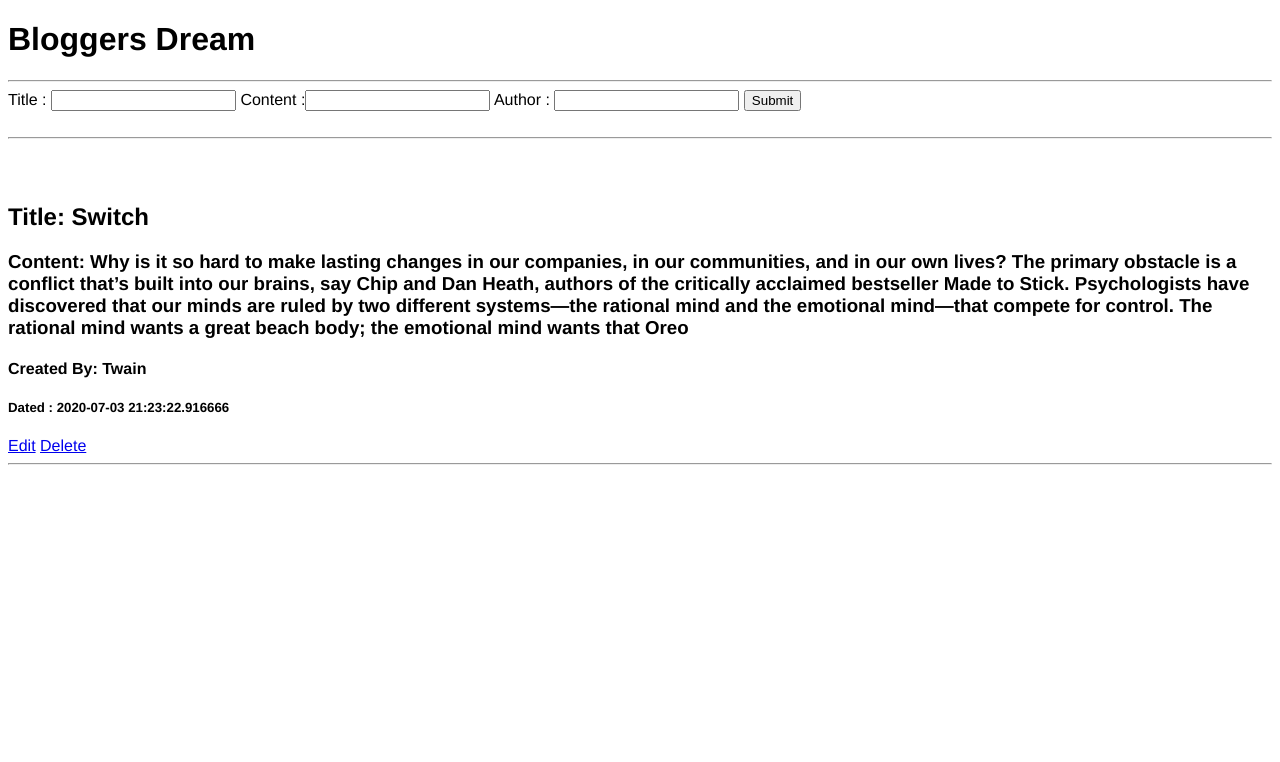
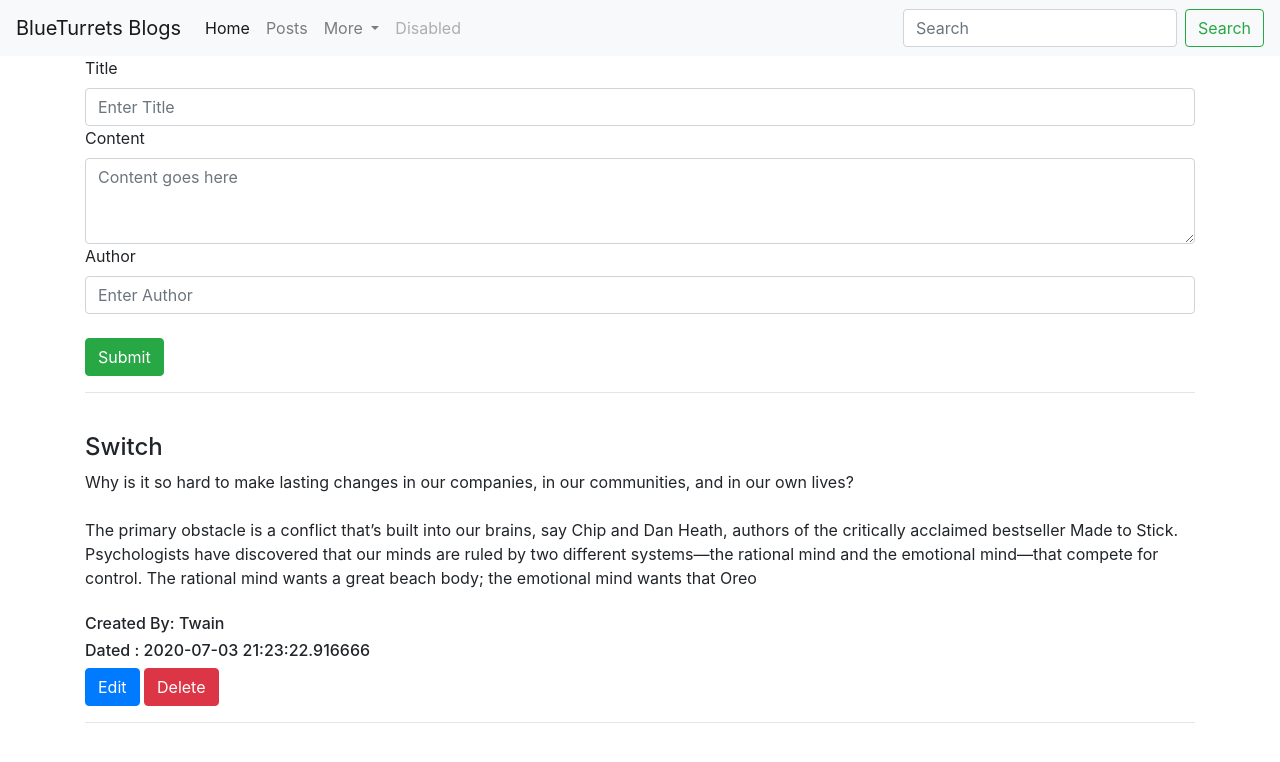
Before and after one commit to shakirshakeelzargar/BloggingWebsiteFlask, a Flask app: page /Posts in a window 1280 px wide. Shown: the top 762 px of the page. Run offline with Flask 2, Linux system fonts and the light colour scheme; data comes from the database, SQL or seed files in the repository; both versions use the stored data as it was after the commit; some libraries are stand-ins or nearby versions.

Commit message:
Working Blog App

```diff
--- a/Templates/Base.html
+++ b/Templates/Base.html
@@ -1,13 +1,63 @@
 <!DOCTYPE html>
 <html lang="en">
+
 <head>
     <meta charset="UTF-8">
     <meta name="viewport" content="width=device-width, initial-scale=1.0">
-    <link rel="stylesheet" href="{{url_for('static',filename='css/main.css')}}">
+    <!-- <link rel="stylesheet" href="{{url_for('static',filename='css/main.css')}}"> -->
+    <link rel="stylesheet" href="https://stackpath.bootstrapcdn.com/bootstrap/4.5.0/css/bootstrap.min.css"
+        integrity="sha384-9aIt2nRpC12Uk9gS9baDl411NQApFmC26EwAOH8WgZl5MYYxFfc+NcPb1dKGj7Sk" crossorigin="anonymous">
     <title>{%block title%} {%endblock%}</title>
-    <h1>Bloggers Dream</h1>
 </head>
+
 <body>
+    <nav class="navbar navbar-expand-lg navbar-light bg-light">
+        <a class="navbar-brand" href="/">BlueTurrets Blogs</a>
+        <button class="navbar-toggler" type="button" data-toggle="collapse" data-target="#navbarSupportedContent" aria-controls="navbarSupportedContent" aria-expanded="false" aria-label="Toggle navigation">
+          <span class="navbar-toggler-icon"></span>
+        </button>
+
+        <div class="collapse navbar-collapse" id="navbarSupportedContent">
+          <ul class="navbar-nav mr-auto">
+            <li class="nav-item active">
+              <a class="nav-link" href="/">Home<span class="sr-only">(current)</span></a>
+            </li>
+            <li class="nav-item">
+              <a class="nav-link" href="/Posts">Posts</a>
+            </li>
+            <li class="nav-item dropdown">
+              <a class="nav-link dropdown-toggle" href="#" id="navbarDropdown" role="button" data-toggle="dropdown" aria-haspopup="true" aria-expanded="false">
+                More
+              </a>
+              <div class="dropdown-menu" aria-labelledby="navbarDropdown">
+                <a class="dropdown-item" target="_blank" href="http://www.blueturrets.com">Website</a>
+                <a class="dropdown-item" href="#">About</a>
+                <div class="dropdown-divider"></div>
+                <a class="dropdown-item" href="#">Contact US</a>
+              </div>
+            </li>
+            <li class="nav-item">
+              <a class="nav-link disabled" href="#">Disabled</a>
+            </li>
+          </ul>
+          <form class="form-inline my-2 my-lg-0">
+            <input class="form-control mr-sm-2" type="search" placeholder="Search" aria-label="Search">
+            <button class="btn btn-outline-success my-2 my-sm-0" type="submit">Search</button>
+          </form>
+        </div>
+      </nav>
+    <div class="container">
     {%block body%} {%endblock%}
+    <script src="https://code.jquery.com/jquery-3.5.1.slim.min.js"
+        integrity="sha384-DfXdz2htPH0lsSSs5nCTpuj/zy4C+OGpamoFVy38MVBnE+IbbVYUew+OrCXaRkfj"
+        crossorigin="anonymous"></script>
+    <script src="https://cdn.jsdelivr.net/npm/popper.js@1.16.0/dist/umd/popper.min.js"
+        integrity="sha384-Q6E9RHvbIyZFJoft+2mJbHaEWldlvI9IOYy5n3zV9zzTtmI3UksdQRVvoxMfooAo"
+        crossorigin="anonymous"></script>
+    <script src="https://stackpath.bootstrapcdn.com/bootstrap/4.5.0/js/bootstrap.min.js"
+        integrity="sha384-OgVRvuATP1z7JjHLkuOU7Xw704+h835Lr+6QL9UvYjZE3Ipu6Tp75j7Bh/kR0JKI"
+        crossorigin="anonymous"></script>
+    </div>
 </body>
+
 </html>
--- a/Templates/Posts.html
+++ b/Templates/Posts.html
@@ -2,23 +2,32 @@
 
 {%block title%}Posts{%endblock%}
 {%block body%}
-<hr>
 <form action='\Posts' method='POST'>
-  Title   : <input type="text" name="title" id="title"></input>
-  Content :<input type="text" name="content" id="content"></input>
-  Author  : <input type="text" name="author" id="author"></input>
-  <input type='Submit' id='submit' name ='Submit'>
-  <br><br><hr><br><br>
-
+  <label for="title">Title</label>
+  <input class="form-control mr-sm-2" type="search" placeholder="Enter Title" aria-label="Enter Title" name="title" id="title">
+  <!-- <input type="text" name="title" id="title"></input> -->
+  <label for="content">Content</label>
+    <textarea class="form-control" id="exampleFormControlTextarea1" rows="3"  placeholder="Content goes here" aria-label="Content goes here" name="content" id="content"></textarea>
+  <!-- <input class="form-control mr-sm-2" type="search" placeholder="Content goes here" aria-label="Content goes here" name="content" id="content"> -->
+  <!-- <input type="text" name="content" id="content"></input> -->
+  <label for="author">Author</label>
+  <input class="form-control mr-sm-2" type="search" placeholder="Enter Author" aria-label="Enter Author" name="author" id="author">
+  <br>
+   <!-- <input type="text" name="author" id="author"></input> -->
+  <input type='Submit' button type="button" class="btn btn-success" id='submit' name ='Submit'>
 </form>
-</hr>
+<hr><br>
 
     {%for i in posts%}
-        <h2>Title: {{i.title}}<br></h2>
-        <h3>Content: {{i.content}}<br></h3>
-        <h4>Created By: {{i.author}}<br></h4>
-        <h5>Dated : {{i.date_post}}</h5>
-        <a href ='/Posts/Edit/{{i.id}}' >Edit</a>  &#9; <a href ='/Posts/Delete/{{i.id}}' >Delete</a>
+        <h4>{{i.title}}<br></h4>
+        <a style="white-space: pre-wrap;">{{i.content}}</a><br>
+        <br>
+        <h6>Created By: {{i.author}}<br></h6>
+        <h6>Dated : {{i.date_post}}</h6>
+        <!-- <a href ='/Posts/Edit/{{i.id}}' >Edit</a>  &#9; <a href ='/Posts/Delete/{{i.id}}' >Delete</a> -->
+        <a href ="/Posts/Edit/{{i.id}}"> <button type="button" class="btn btn-primary">Edit</button></a>
+        <a href ='/Posts/Delete/{{i.id}}'><button type="button" class="btn btn-danger">Delete</button></a>
+
         <hr>
         {%endfor%}
 {%endblock%}
--- a/app.py
+++ b/app.py
@@ -23,9 +23,10 @@ class BlogPost(db.Model):
 
 
 # all_posts=[{'Sal':'Mr','Name':'Ashir','Prof':'Director'},{'Sal':'Miss','Name':'Ruby'}]
+@application.route('/home')
 @application.route('/')
 def index():
-    return "Test" #asdasd
+    return render_template("home.html") #asdasd
 
 @application.route('/Var/<string:name>')
 def Func1(name):
```
Also changed, not shown: Templates/Edit.html (+11 -5 lines), Templates/home.html (added, +42 -0 lines), posts.db.
